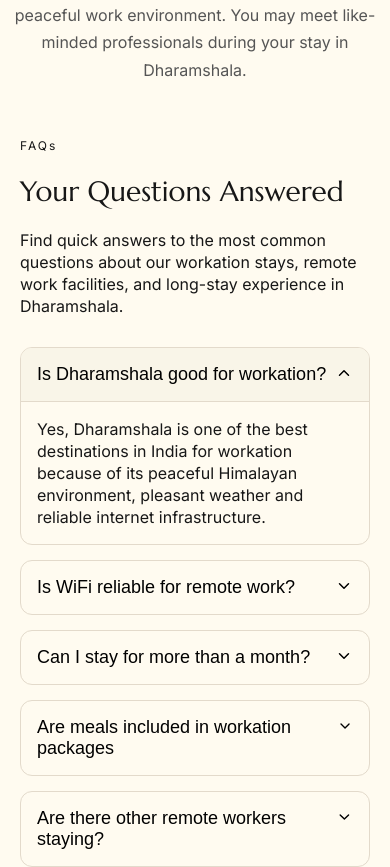
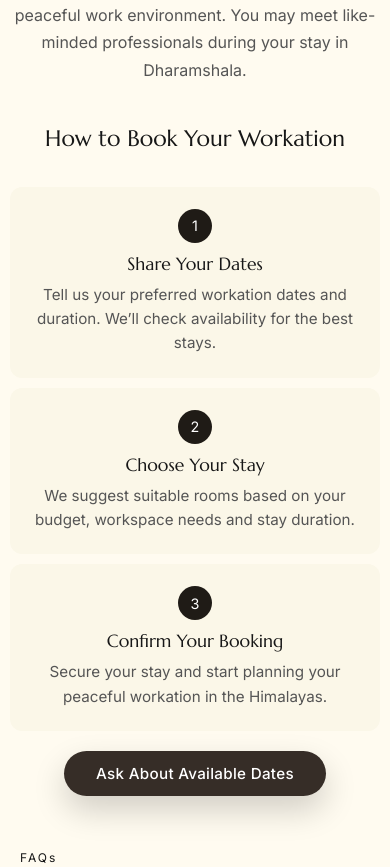
Before and after one commit to Ishavbhatt/workation-dharamshala, a Next.js app: page /workation-packages in a window 390 px wide. Shown: the part 3346-4213 px from the top of the page. Built offline with nearby package versions, Linux system fonts and the light colour scheme.

Commit message:
changes on wokation package page

```diff
--- a/src/app/workation-packages/page.js
+++ b/src/app/workation-packages/page.js
@@ -206,6 +206,47 @@ export default function WorkationPackages() {
             </p>
           </section>
 
+          <section className={styles.howItWorks}>
+  <h2>How to Book Your Workation</h2>
+
+  <div className={styles.steps}>
+    <div className={styles.step}>
+      <span className={styles.stepNumber}>1</span>
+      <h3>Share Your Dates</h3>
+      <p>
+        Tell us your preferred workation dates and duration.
+        We’ll check availability for the best stays.
+      </p>
+    </div>
+
+    <div className={styles.step}>
+      <span className={styles.stepNumber}>2</span>
+      <h3>Choose Your Stay</h3>
+      <p>
+        We suggest suitable rooms based on your budget,
+        workspace needs and stay duration.
+      </p>
+    </div>
+
+    <div className={styles.step}>
+      <span className={styles.stepNumber}>3</span>
+      <h3>Confirm Your Booking</h3>
+      <p>
+        Secure your stay and start planning your peaceful
+        workation in the Himalayas.
+      </p>
+    </div>
+  </div>
+
+  <Button
+    href="https://wa.me/+918219703715"
+    variant="primary"
+    target="_blank"
+  >
+    Ask About Available Dates
+  </Button>
+</section>
+
           <FaqSection faqs={faqsData} />
         </div>
       </main>
--- a/src/styles/Pages/WorkationPackages.module.scss
+++ b/src/styles/Pages/WorkationPackages.module.scss
@@ -253,6 +253,55 @@
   }
 }
 
+.howItWorks {
+  max-width: 1000px;
+  margin: 80px auto;
+  text-align: center;
+
+  h2 {
+    font-family: "Marcellus", serif;
+    font-size: 2rem;
+    margin-bottom: 35px;
+  }
+
+  .steps {
+    display: grid;
+    grid-template-columns: repeat(3, 1fr);
+    gap: 30px;
+    margin-bottom: 35px;
+  }
+
+  .step {
+    background: #fbf7e8;
+    padding: 28px 22px;
+    border-radius: 16px;
+
+    h3 {
+      font-size: 1.1rem;
+      margin-bottom: 8px;
+    }
+
+    p {
+      font-size: 0.95rem;
+      color: #555;
+      line-height: 1.6;
+    }
+  }
+
+  .stepNumber {
+    display: inline-flex;
+    width: 34px;
+    height: 34px;
+    border-radius: 50%;
+    align-items: center;
+    justify-content: center;
+    background: #1f1b16;
+    color: white;
+    font-size: 0.9rem;
+    margin-bottom: 10px;
+  }
+}
+
 /* Mobile */
 @media (max-width: 768px) {
   .packagesGrid {
@@ -349,7 +398,6 @@
     }
   }
 
-
   .whyDharamshala {
     margin: 40px auto;
 
@@ -370,4 +418,47 @@
       font-size: 1.4rem;
     }
   }
+
+  .howItWorks {
+    margin: 40px auto;
+
+    h2 {
+      font-size: 1.4rem;
+    }
+
+    .steps {
+      grid-template-columns: repeat(1, 1fr);
+      gap: 10px;
+      margin-bottom: 20px;
+    }
+
+    .step {
+      padding: 22px 20px;
+      border-radius: 12px;
+
+      h3 {
+        font-size: 1.1rem;
+        margin-bottom: 8px;
+      }
+
+      p {
+        font-size: 0.95rem;
+        color: #555;
+        line-height: 1.6;
+      }
+    }
+
+    .stepNumber {
+      display: inline-flex;
+      width: 34px;
+      height: 34px;
+      border-radius: 50%;
+      align-items: center;
+      justify-content: center;
+      background: #1f1b16;
+      color: white;
+      font-size: 0.9rem;
+      margin-bottom: 10px;
+    }
+  }
 }
```
Lines whose indentation alone changed are shown as unchanged.
